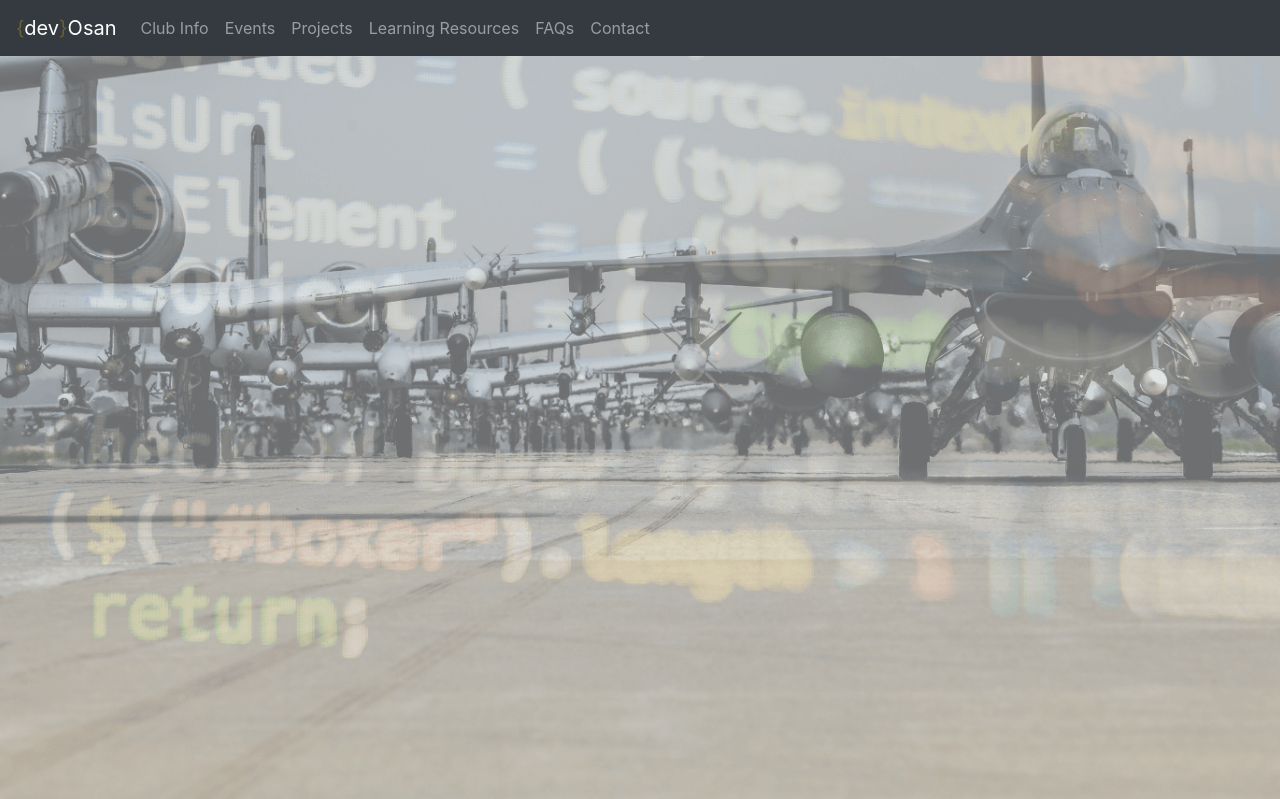
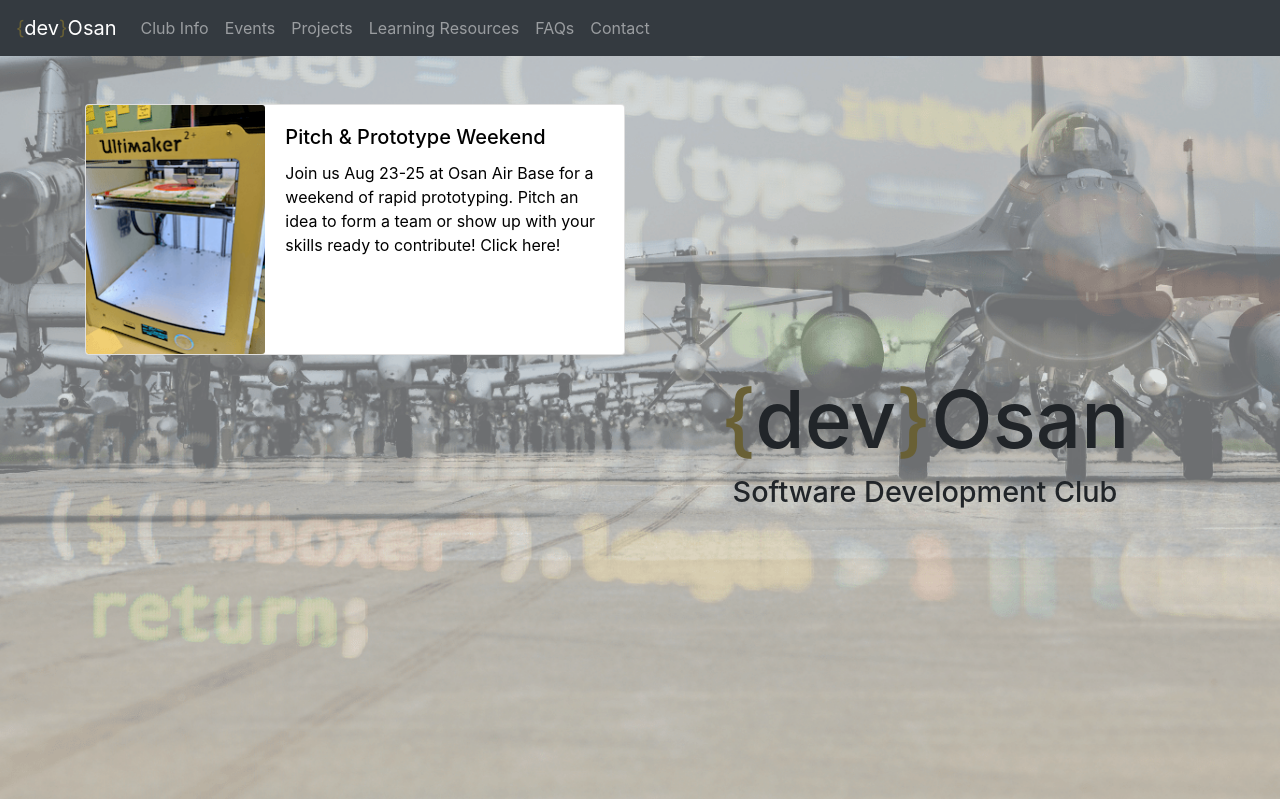
Before and after one commit to sigonasr2/dev-osan.github.io, a PHP site: page / in a window 1280 px wide. Shown: the top 799 px of the page. Run offline with PHP 8.4, Linux system fonts and the light colour scheme.

Commit message:
add announcement card

```diff
--- a/index.html
+++ b/index.html
@@ -24,7 +24,7 @@
   <body>
     <!-- Header information, above the fold -->
     <div class="above-the-fold">
-      <nav class="navbar navbar-expand-lg navbar-dark bg-dark">
+      <nav class="navbar navbar-expand-lg navbar-dark bg-dark fixed-top">
         <a class="navbar-brand" href="#"
           ><span style="color: #696035">{</span>dev<span style="color: #696035"
             >}</span
@@ -65,7 +65,47 @@
         </div>
       </nav>
 
-      <div class="container-fluid"></div>
+      <div class="container">
+        <div class="row">
+          <div class="col">
+            <a href="" id="announcement-card-link">
+              <div class="card mb-3" style="max-width: 540px; margin-top: 5%;">
+                <div class="row no-gutters">
+                  <div class="col-4">
+                    <img
+                      src="img/3dPrinter.png"
+                      class="card-img"
+                      alt="3d printer printing a red wheel"
+                    />
+                  </div>
+
+                  <div class="col-8">
+                    <div class="card-body">
+                      <h5 class="card-title">Pitch & Prototype Weekend</h5>
+                      <p class="card-text">
+                        Join us Aug 23-25 at Osan Air Base for a weekend of
+                        rapid prototyping. Pitch an idea to form a team or show
+                        up with your skills ready to contribute! Click here!
+                      </p>
+                    </div>
+                  </div>
+                </div>
+              </div>
+            </a>
+          </div>
+        </div>
+        <div class="row name-slogan">
+          <div class="col col-md-6 offset-md-6">
+            <h1>
+              <span style="color: #696035">{</span>dev<span
+                style="color: #696035"
+                >}</span
+              >Osan
+            </h1>
+            <h4>Software Development Club</h4>
+          </div>
+        </div>
+      </div>
     </div>
 
     <!-- below the fold. Vision statement, Meeting info -->
--- a/styles.css
+++ b/styles.css
@@ -4,6 +4,24 @@
   background-size: cover;
   background-repeat: no-repeat;
   background-position: center;
+  padding-top: 3em;
+}
+
+#announcement-card-link {
+  text-decoration: none;
+  color: black;
+}
+
+.name-slogan {
+  text-align: center;
+}
+
+h1 {
+  font-size: 5em;
+}
+
+h4 {
+  font-size: 1.8em;
 }
 
 .rightalign {
```
Also changed, not shown: img/3dPrinter.png (added), img/originals/3dPrinter.png (added).
